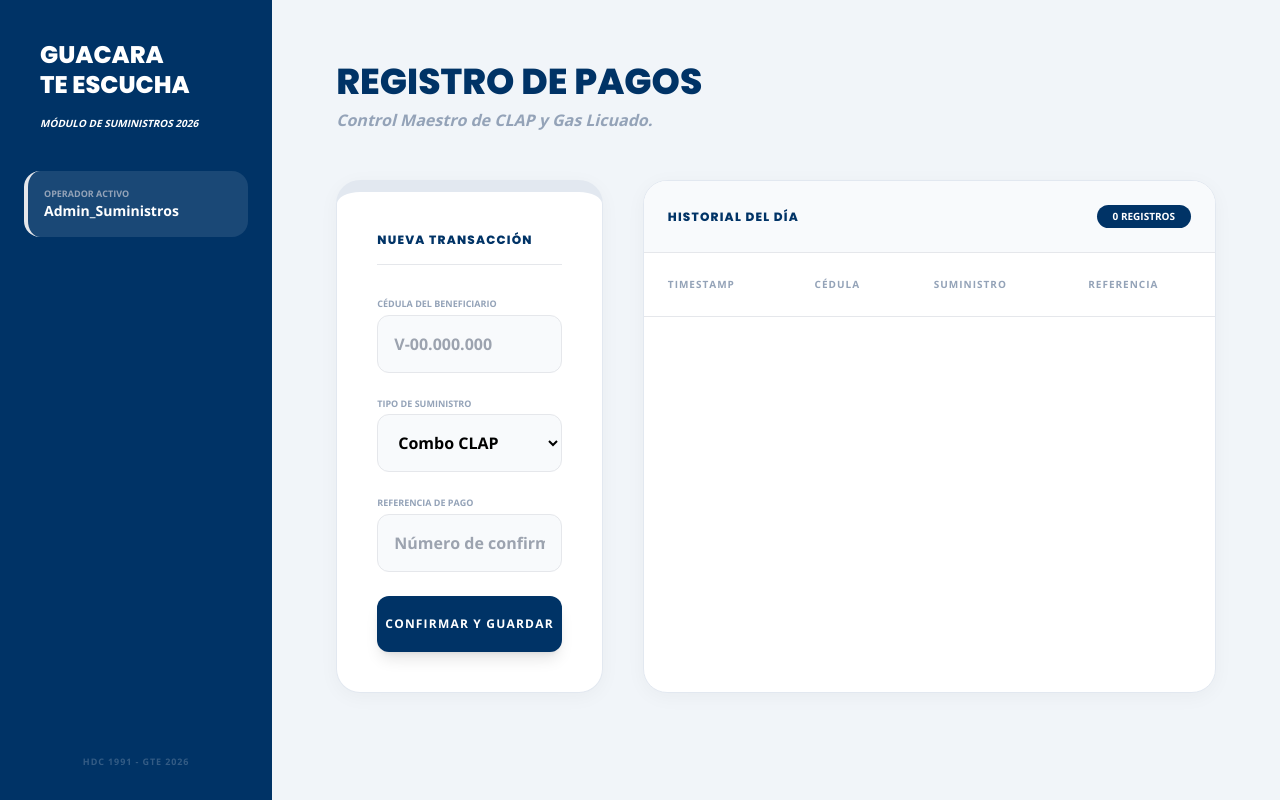
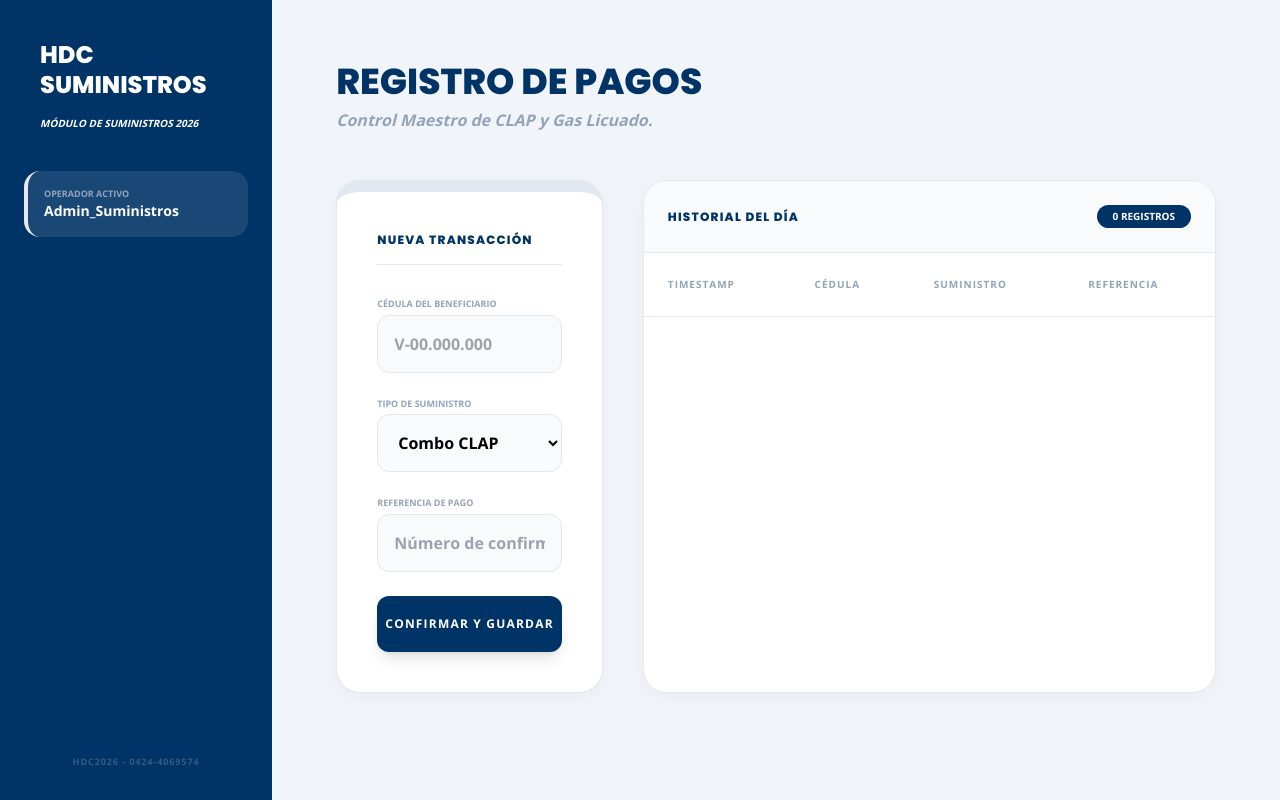
Before and after one commit to gte2026hl/Suministros-HDC2026, a plain HTML site: page index.html in a window 1280 px wide. Drawn offline with nearby package versions, Linux system fonts and the light colour scheme.

Commit message:
Update index.html

```diff
--- a/index.html
+++ b/index.html
@@ -25,7 +25,7 @@
     <!-- Sidebar Institucional -->
     <nav class="w-full md:w-80 bg-[#003366] text-white flex flex-col sticky top-0 md:h-screen z-50">
         <div class="p-10">
-            <h2 class="text-2xl font-black uppercase leading-tight">GUACARA<br><span class="text-gte-orange">TE ESCUCHA</span></h2>
+            <h2 class="text-2xl font-black uppercase leading-tight">HDC<br><span class="text-gte-orange">SUMINISTROS</span></h2>
             <p class="text-[10px] text-gte-orange font-black mt-4 uppercase italic">Módulo de Suministros 2026</p>
         </div>
         <div class="flex-grow px-6 space-y-2">
@@ -34,7 +34,7 @@
                 <p class="text-sm font-bold">Admin_Suministros</p>
             </div>
         </div>
-        <div class="p-8 text-[9px] font-black text-white/20 uppercase text-center tracking-widest">HDC 1991 - GTE 2026</div>
+        <div class="p-8 text-[9px] font-black text-white/20 uppercase text-center tracking-widest">HDC2026 - 0424-4069574</div>
     </nav>
 
     <!-- Área de Trabajo -->
```
